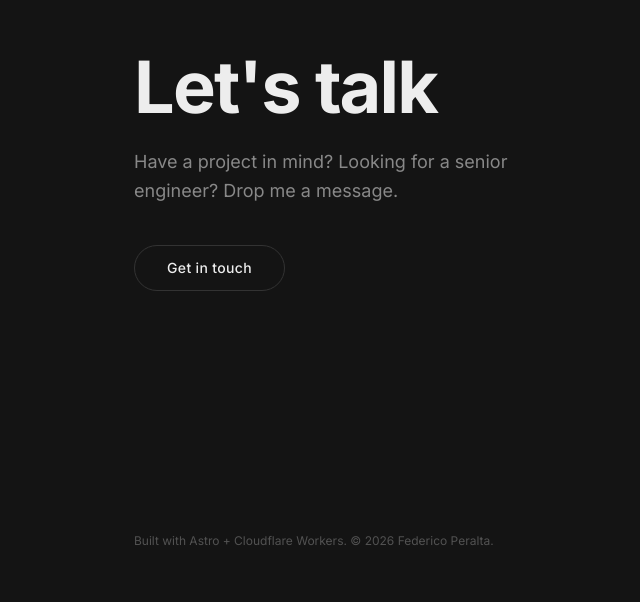
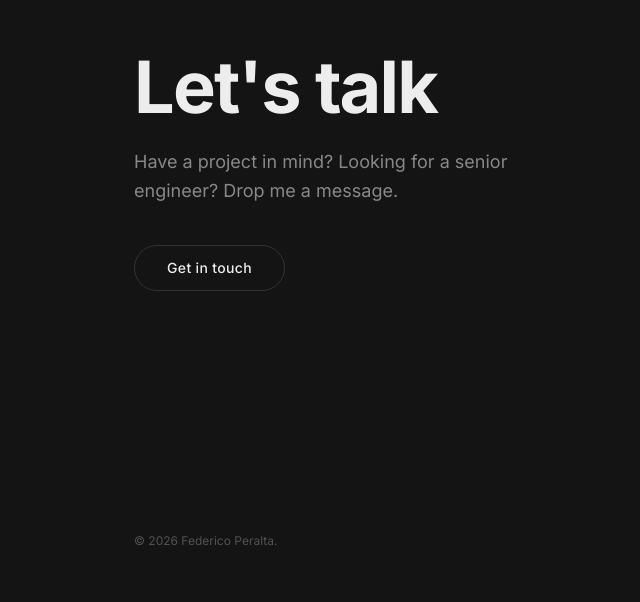
Before and after one commit to peraltafederico/portfolio, an Astro site: page / in a window 1280 px wide. Shown: the part 4329-4931 px from the top of the page, without its empty margins (538-1178 px from the left). Built offline with nearby package versions, Linux system fonts and the light colour scheme; Astro itself is replaced by a stand-in of ours.

Commit message:
fix: simplify footer, remove tech stack mention

```diff
--- a/src/components/Footer.astro
+++ b/src/components/Footer.astro
@@ -2,6 +2,6 @@
 ---
 <footer class="pt-20 pb-12">
   <p class="text-xs leading-relaxed text-neutral-400 dark:text-neutral-600">
-    Built with Astro + Cloudflare Workers. &copy; 2026 Federico Peralta.
+    &copy; 2026 Federico Peralta.
   </p>
 </footer>
```
